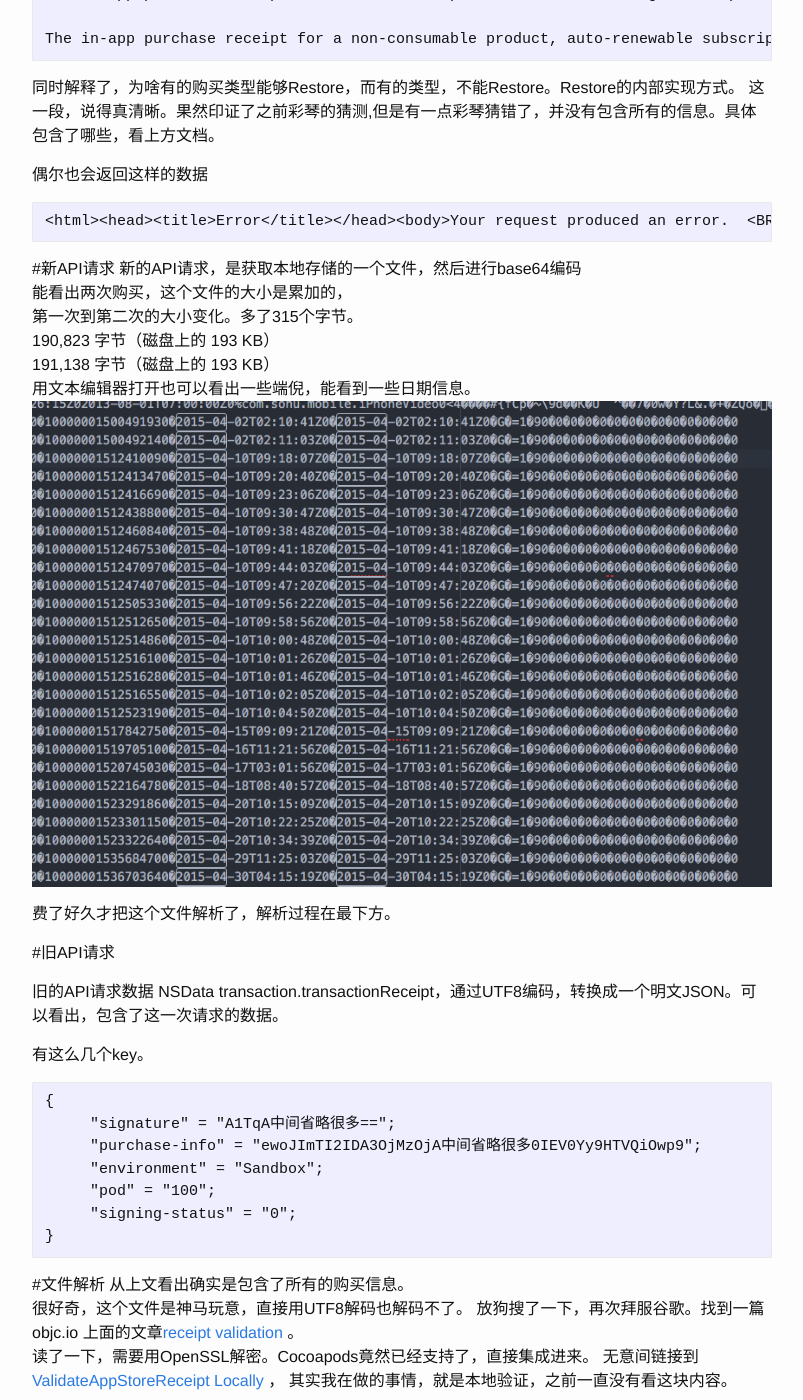
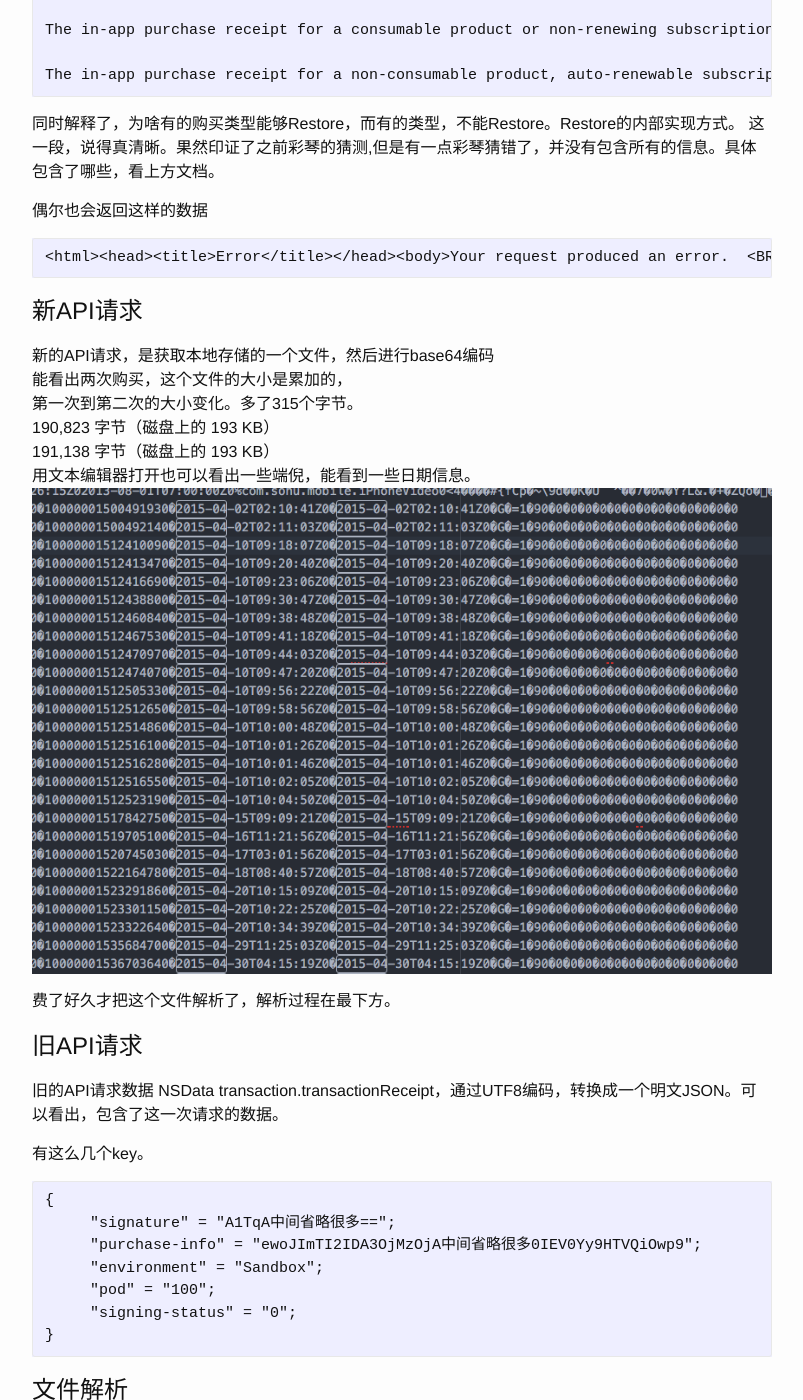
Before and after one commit to toolazytoname/toolazytoname.github.io, a Jekyll site: the page built from _posts/2016-05-28-iap-new-receipt-api-replace.markdown, in a window 1280 px wide and 1400 px high, scrolled down 2312 px. Shown: the whole window, without its empty margins (238-1041 px from the left). Built offline with Jekyll 4.4.1, drawn with Linux system fonts in a browser that asks for light colours; some of the changed text lies outside the part shown.

Commit message:
edit header style

```diff
--- a/_posts/2016-05-28-iap-new-receipt-api-replace.markdown
+++ b/_posts/2016-05-28-iap-new-receipt-api-replace.markdown
@@ -10,13 +10,15 @@ categories: iOS
 项目一直用的是老的API，年前曾经替换成新的API，用如下的写法，但是会有偶发的问题，所以目前生产环境上用的还是老的API。苹果已经不建议使用了。为了尽早替换成新的API，彩琴做了一番研究，找了一下为啥用新的API，会偶发购买失败的原因。代码如下：可以看到做了版本控制。
 ![Code Shot]({{ site.url }}/assets/snip20160528_0.png)
 
-#结论
+结论
+===
 1. 发现其实 transaction.transactionReceipt通过这种方式老的API接口获取API，只能获取当前一个回执单。但是如果用新的API获取，读取本地的文件，就可以拿到当前帐号历史上的购买信息。能看出有563次购买记录。
 2. 如果要替换新的API，那么服务器对于返回字段的解析，也需要配合修改。苹果校验接口返回数据的格式变了。
 
 第二个结论很明显，只要对比一下数据就能知道结果。主要剖析一下第一个结论的来龙去脉。
 
-#旧API校验返回
+旧API校验返回
+===
 
 
 
@@ -43,7 +45,8 @@ categories: iOS
 }
 ~~~
 
-#新API校验返回
+新API校验返回
+===
 
 
 ![Result Shot]({{ site.url }}/assets/snip20160528_1.png)
@@ -84,7 +87,8 @@ The in-app purchase receipt for a non-consumable product, auto-renewable subscri
 ~~~
 
 
-#新API请求
+新API请求
+===
 新的API请求，是获取本地存储的一个文件，然后进行base64编码
 能看出两次购买，这个文件的大小是累加的，
 第一次到第二次的大小变化。多了315个字节。
@@ -96,7 +100,8 @@ The in-app purchase receipt for a non-consumable product, auto-renewable subscri
 费了好久才把这个文件解析了，解析过程在最下方。
 
 
-#旧API请求
+旧API请求
+===
 
 旧的API请求数据 NSData  transaction.transactionReceipt，通过UTF8编码，转换成一个明文JSON。可以看出，包含了这一次请求的数据。
 
@@ -112,7 +117,8 @@ The in-app purchase receipt for a non-consumable product, auto-renewable subscri
 }
 ~~~
 
-#文件解析
+文件解析
+===
 从上文看出确实是包含了所有的购买信息。
 很好奇，这个文件是神马玩意，直接用UTF8解码也解码不了。 放狗搜了一下，再次拜服谷歌。找到一篇objc.io 上面的文章[receipt validation](https://www.objc.io/issues/17-security/receipt-validation/) 。
 读了一下，需要用OpenSSL解密。Cocoapods竟然已经支持了，直接集成进来。
```
